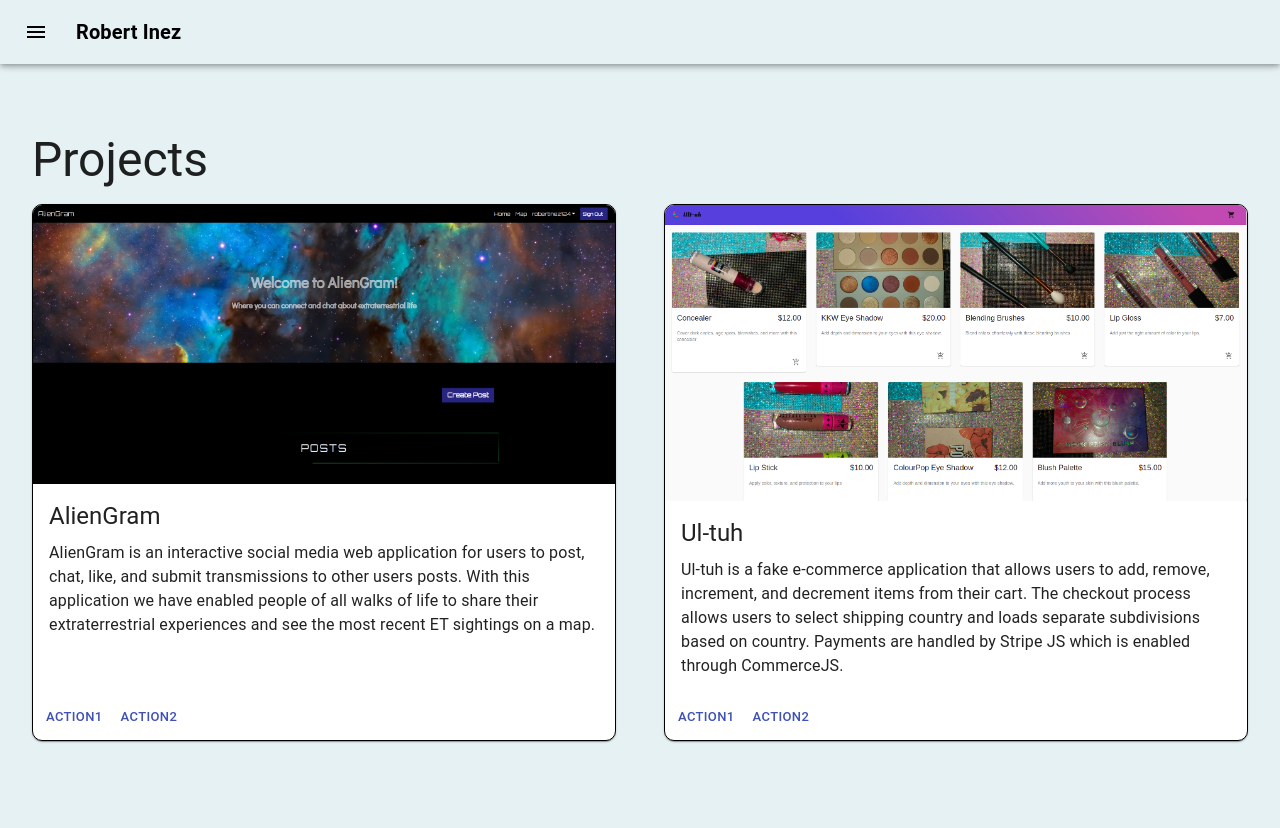
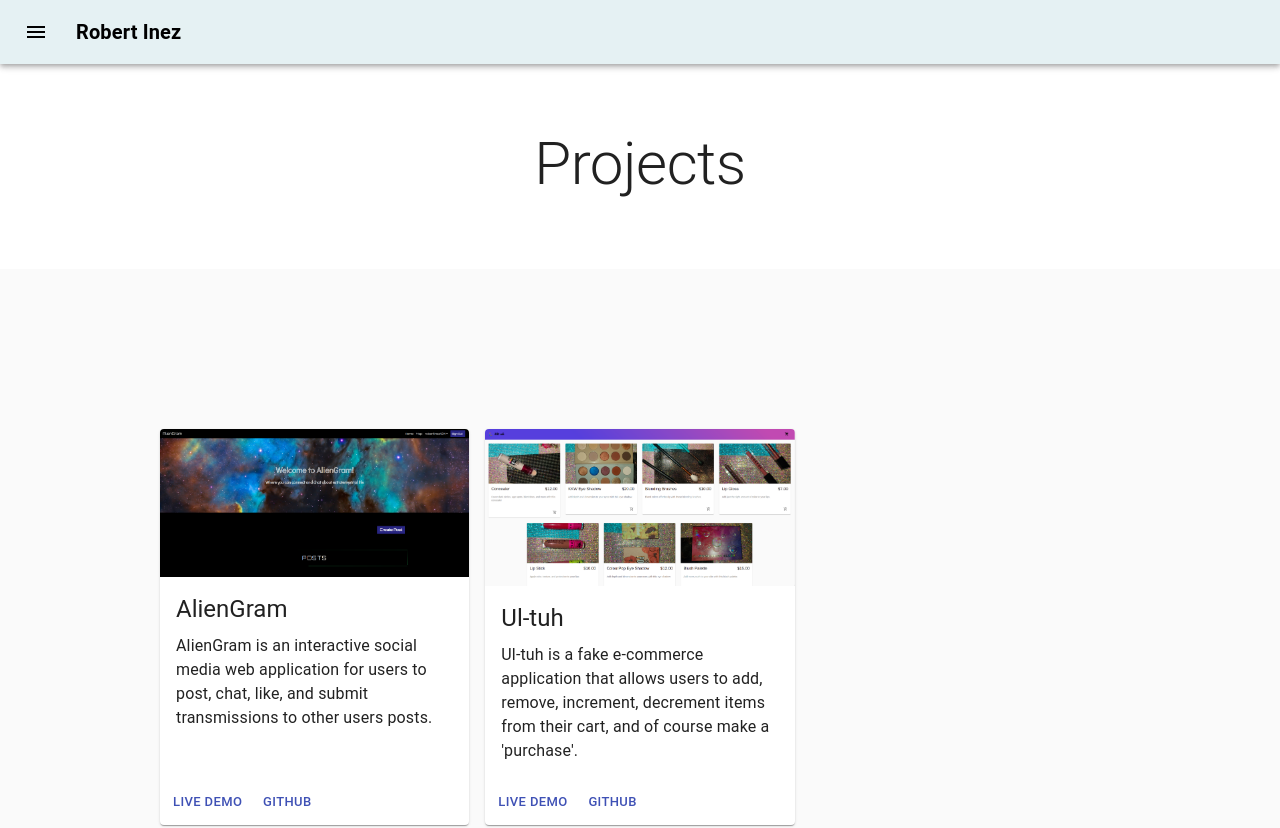
Before and after one commit to Rinez71/portfolio-mk2, a Next.js app in the folder frontend/: page /projects in a window 1280 px wide. Shown: the top 828 px of the page. Built offline with nearby package versions, Linux system fonts and the light colour scheme; a web font is replaced by a local one.

Commit message:
Added layout component, added links to cards, refactored main pages with layout component

```diff
--- a/frontend/components/Cards/ProjectCard.tsx
+++ b/frontend/components/Cards/ProjectCard.tsx
@@ -1,5 +1,6 @@
 import React from 'react';
 import Image from 'next/image';
+import Link from 'next/link';
 import { makeStyles } from '@material-ui/core/styles';
 import {
   Typography,
@@ -13,24 +14,12 @@ import {
 import Alien from '../../public/images/AlienGram.png';
 
 const useStyles = makeStyles(() => ({
-  cardGrid: {
-    padding: '20px 0',
-  },
   card: {
     height: '100%',
     display: 'flex',
     flexDirection: 'column',
-    border: '1px solid black',
-    borderRadius: '10px',
-    fontSize: '1.25rem',
-    '&:hover': {
-      // color: '#F64C72',
-      borderColor: ' #A4B0FF',
-    },
   },
-
   cardMedia: {
-    height: 0,
     paddingTop: '56.25%',
   },
   cardContent: {
@@ -38,19 +27,33 @@ const useStyles = makeStyles(() => ({
   },
 }));
 
-interface Props {
+interface CardProps {
   image: any;
   title: string;
   description: string;
   alt: string;
+  demoLink: string;
+  githubLink: string;
 }
 
-const ProjectCard = ({ image, title, description, alt }: Props) => {
+const ProjectCard: React.FC<CardProps> = ({
+  image,
+  title,
+  description,
+  alt,
+  demoLink,
+  githubLink,
+}) => {
   const classes = useStyles();
   return (
     <>
       <Card className={classes.card}>
-        <Image src={image} alt={alt} layout='responsive' />
+        <Image
+          className={classes.cardMedia}
+          src={image}
+          alt={alt}
+          layout='responsive'
+        />
         <CardContent className={classes.cardContent}>
           <Typography gutterBottom variant='h5'>
             {title}
@@ -58,12 +61,16 @@ const ProjectCard = ({ image, title, description, alt }: Props) => {
           <Typography>{description}</Typography>
         </CardContent>
         <CardActions>
-          <Button size='small' color='primary'>
-            Action1
-          </Button>
-          <Button size='small' color='primary'>
-            Action2
-          </Button>
+          <a href={demoLink} target='_blank' rel='noreferrer'>
+            <Button size='small' color='primary'>
+              Live Demo
+            </Button>
+          </a>
+          <a href={githubLink} target='_blank' rel='noreferrer'>
+            <Button size='small' color='primary'>
+              Github
+            </Button>
+          </a>
         </CardActions>
       </Card>
     </>
--- a/frontend/components/Footer/Footer.tsx
+++ b/frontend/components/Footer/Footer.tsx
@@ -4,16 +4,16 @@ import { makeStyles } from '@material-ui/core/styles';
 
 // import useStyles from './footerStyles';
 
-const useStyles = makeStyles(() => ({
+const useStyles = makeStyles((theme) => ({
   footer: {
     width: '100%',
     height: '100px',
-    // borderTop: '1px solid #eaeaea',
-    // borderTop: '1px solid #a1c9d7',
+    backgroundColor: '#C0C4C8',
+    padding: '2rem 0',
     display: 'flex',
     justifyContent: 'center',
     alignItems: 'center',
-    marginTop: '20px',
+    // marginTop: '20px',
   },
   footerLink: {
     display: 'flex',
@@ -23,7 +23,7 @@ const useStyles = makeStyles(() => ({
   },
 }));
 
-export const Footer = () => {
+export const Footer: React.FC = () => {
   const classes = useStyles();
   return (
     <>
--- /dev/null
+++ b/frontend/components/Layout/Header.tsx
@@ -0,0 +1,40 @@
+import React from 'react';
+import {
+  CssBaseline,
+  Grid,
+  Typography,
+  Container,
+  Button,
+} from '@material-ui/core';
+import { makeStyles } from '@material-ui/core/styles';
+
+const useStyles = makeStyles((theme) => ({
+  container: {
+    backgroundColor: theme.palette.background.paper,
+    padding: theme.spacing(8, 0, 6),
+  },
+}));
+
+interface HeaderProps {
+  header: string;
+}
+
+export const Header: React.FC<HeaderProps> = ({ header }) => {
+  const classes = useStyles();
+  return (
+    <>
+      <div className={classes.container}>
+        <Container maxWidth='sm'>
+          <Typography
+            variant='h2'
+            align='center'
+            color='textPrimary'
+            gutterBottom
+          >
+            {header}
+          </Typography>
+        </Container>
+      </div>
+    </>
+  );
+};
--- /dev/null
+++ b/frontend/components/Layout/Layout.tsx
@@ -0,0 +1,37 @@
+import React from 'react';
+import { Navbar } from '../Navigation/Navbar';
+import { Footer } from '../Footer/Footer';
+import { Header } from '../Layout/Header';
+import { Container } from '@material-ui/core';
+
+import { makeStyles } from '@material-ui/core/styles';
+
+const useStyles = makeStyles((theme) => ({
+  gridContainer: {
+    padding: '10rem 0',
+    height: 'auto',
+  },
+  container: {
+    backgroundColor: theme.palette.background.paper,
+    padding: theme.spacing(8, 0, 6),
+  },
+}));
+
+interface LayoutProps {
+  children: React.ReactNode;
+  header: string;
+}
+
+const Layout: React.FC<LayoutProps> = ({ children, header }) => {
+  const classes = useStyles();
+  return (
+    <>
+      <Navbar />
+      <Header header={header} />
+      {children}
+      <Footer />
+    </>
+  );
+};
+
+export default Layout;
--- a/frontend/components/Navigation/Navbar.tsx
+++ b/frontend/components/Navigation/Navbar.tsx
@@ -97,7 +97,7 @@ const useStyles = makeStyles((theme: Theme) =>
   })
 );
 
-export const Navbar = () => {
+export const Navbar: React.FC = () => {
   const classes = useStyles();
   const theme = useTheme();
   const [open, setOpen] = React.useState(false);
@@ -142,7 +142,7 @@ export const Navbar = () => {
     <>
       <CssBaseline />
       <AppBar
-        position='sticky'
+        position='relative'
         className={clsx(styles.navbar, classes.appBar, {
           [classes.appBarShift]: open,
         })}
--- a/frontend/pages/projects.tsx
+++ b/frontend/pages/projects.tsx
@@ -1,12 +1,31 @@
-import { CssBaseline, Grid, Typography, Container } from '@material-ui/core';
+import {
+  CssBaseline,
+  Grid,
+  Typography,
+  Container,
+  Button,
+} from '@material-ui/core';
 import { NextPage } from 'next';
 import Image from 'next/image';
-import { Navbar } from '../components/Navigation/Navbar';
-import { Footer } from '../components/Footer/Footer';
-import styles from '../styles/Background.module.css';
+import Layout from '../components/Layout/Layout';
 import ProjectCard from '../components/Cards/ProjectCard';
 import Alien from '../public/images/AlienGram.png';
 import Ultuh from '../public/images/ultuh.png';
+import { makeStyles } from '@material-ui/core/styles';
+
+const useStyles = makeStyles((theme) => ({
+  cardGrid: {
+    padding: '10rem 0',
+    height: 'auto',
+  },
+  container: {
+    backgroundColor: theme.palette.background.paper,
+    padding: theme.spacing(8, 0, 6),
+  },
+  button: {
+    marginTop: '4rem',
+  },
+}));
 
 const cards = [
   {
@@ -14,49 +33,41 @@ const cards = [
     title: 'AlienGram',
     description: `AlienGram is an interactive social media web application for
     users to post, chat, like, and submit transmissions to other
-    users posts. With this application we have enabled people of
-    all walks of life to share their extraterrestrial experiences
-    and see the most recent ET sightings on a map.`,
+    users posts.`,
     alt: 'Thumbnail of AlienGram',
+    demoLink: 'https://bit.ly/alien-gram',
+    githubLink: 'https://github.com/now-in-orbit/alien-gram',
   },
   {
     image: Ultuh,
     title: 'Ul-tuh',
     description: `Ul-tuh is a fake e-commerce application that allows users to
-    add, remove, increment, and decrement items from their cart.
-    The checkout process allows users to select shipping country
-    and loads separate subdivisions based on country. Payments are
-    handled by Stripe JS which is enabled through CommerceJS.`,
+    add, remove, increment, decrement items from their cart, and of course make a 'purchase'.`,
     alt: 'Thumbnail of Ul-tuh',
+    demoLink: 'https://ult-uh.netlify.app/',
+    githubLink: 'https://github.com/Rinez71/ult-uh',
   },
 ];
 
 const Projects: NextPage = () => {
+  const classes = useStyles();
   return (
     <>
       <CssBaseline />
-      <Navbar />
-      <div className={styles.container}>
-        <main className={styles.main}>
-          <Container maxWidth='lg'>
-            <Typography variant='h3' gutterBottom>
-              Projects
-            </Typography>
-            <Grid
-              container
-              justifyContent='center'
-              // alignItems='center'
-              spacing={6}
-              direction='row'
-            >
+      <Layout header='Projects'>
+        <main>
+          <Container className={classes.cardGrid} maxWidth='md'>
+            <Grid container spacing={2}>
               {cards.map((card, index) => {
                 return (
-                  <Grid key={index} item xs={12} md={6}>
+                  <Grid item key={index} xs={12} sm={6} md={4}>
                     <ProjectCard
                       image={card.image}
                       title={card.title}
                       description={card.description}
                       alt={card.alt}
+                      demoLink={card.demoLink}
+                      githubLink={card.githubLink}
                     />
                   </Grid>
                 );
@@ -64,8 +75,7 @@ const Projects: NextPage = () => {
             </Grid>
           </Container>
         </main>
-        <Footer />
-      </div>
+      </Layout>
     </>
   );
 };
--- a/frontend/styles/Background.module.css
+++ /dev/null
@@ -1,20 +0,0 @@
-.container {
-  background: #e5f1f3;
-  min-height: 100vh;
-  padding: 0 0.5rem;
-  display: flex;
-  flex-direction: column;
-  justify-content: center;
-  align-items: center;
-  height: 100vh;
-  position: relative;
-}
-
-.main {
-  padding: 5rem 0;
-  flex: 1;
-  display: flex;
-  flex-direction: column;
-  justify-content: center;
-  align-items: center;
-}
--- a/frontend/styles/Home.module.css
+++ b/frontend/styles/Home.module.css
@@ -5,13 +5,14 @@
   flex-direction: column;
   justify-content: center;
   align-items: center;
-  height: 100vh;
+  height: auto;
   position: relative;
 }
 
 .container::before {
   content: '';
   background: url(../public/images/forestv2.jpg) center center/cover no-repeat;
+  background-attachment: fixed;
   opacity: 0.25;
   top: 0;
   left: 0;
@@ -32,6 +33,11 @@
 
 .box {
   padding: 1rem 0;
+}
+
+.navbar {
+  background-color: #e5f1f3 !important;
+  color: #000 !important;
 }
 
 .icon {
```
Also changed, not shown: frontend/pages/about.tsx (+15 -60 lines), frontend/pages/index.tsx (+180 -3 lines).
